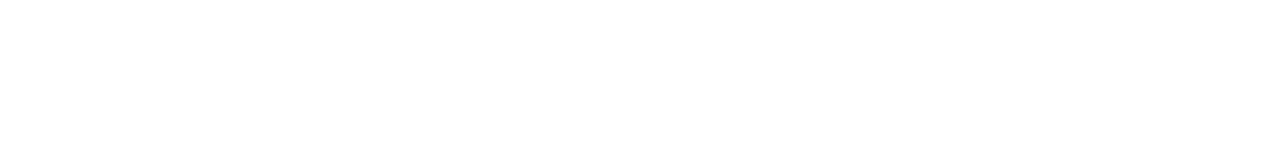
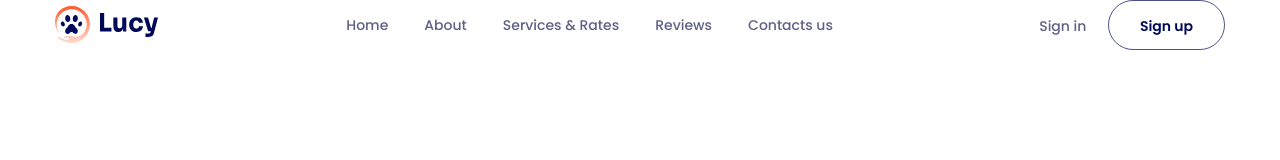
Before and after one commit to sonitou/htmlcss-06, a plain HTML site: page index.html in a window 1280 px wide. Drawn offline with Linux system fonts and the light colour scheme.

Commit message:
add header

```diff
--- a/assets/css/styles.css
+++ b/assets/css/styles.css
@@ -11,6 +11,7 @@ body {
     font-family: "Poppins", sans-serif;
 }
 
+/* Common */
 h1,
 h2,
 h3,
@@ -33,3 +34,65 @@ button {
     max-width: calc(100% - 48px);
     margin: 0 auto;
 }
+
+a {
+    text-decoration: none;
+}
+
+.btn {
+    --height: 56px;
+    display: inline-block;
+    min-width: 130px;
+    height: var(--height);
+    line-height: var(--height);
+    border: 1px solid rgb(0, 9, 88, 0.7);
+    border-radius: 99px;
+    font-weight: 600;
+    font-size: 1.4rem;
+    text-align: center;
+    color: #000958;
+}
+
+.btn:hover {
+    opacity: 0.9;
+}
+
+/* Header */
+.herder {
+    padding: 26px 0;
+    background: #fffaf5;
+}
+
+.header__inner {
+    display: flex;
+    align-items: center;
+    justify-content: space-between;
+}
+
+.navbar__list {
+    display: flex;
+}
+
+.navbar__link,
+.header-action__link {
+    padding: 8px 18px;
+    color: #5e6085;
+    font-size: 1.4rem;
+    font-weight: 500;
+    line-height: 1;
+}
+
+.navbar__link:hover {
+    color: #000958;
+    font-weight: 600;
+}
+
+.header-action__link:hover {
+    text-decoration: underline;
+    display: inline-block;
+}
+
+.header-action__btn {
+    --height: 50px;
+    min-width: 117px;
+}
--- a/index.html
+++ b/index.html
@@ -93,5 +93,49 @@
         />
         <meta name="theme-color" content="#ffffff" />
     </head>
-    <body></body>
+    <body>
+        <!-- Header -->
+        <header class="header">
+            <div class="container">
+                <div class="header__inner">
+                    <img
+                        src="./assets/img/logo.svg"
+                        alt="Lucy"
+                        class="header__logo"
+                    />
+                    <!-- Navbar -->
+                    <nav class="navbar">
+                        <ul class="navbar__list">
+                            <li class="navbar__item">
+                                <a href="#!" class="navbar__link">Home</a>
+                            </li>
+                            <li class="navbar__item">
+                                <a href="#!" class="navbar__link">About</a>
+                            </li>
+                            <li class="navbar__item">
+                                <a href="#!" class="navbar__link">
+                                    Services & Rates
+                                </a>
+                            </li>
+                            <li class="navbar__item">
+                                <a href="#!" class="navbar__link">Reviews</a>
+                            </li>
+                            <li class="navbar__item">
+                                <a href="#!" class="navbar__link">
+                                    Contacts us
+                                </a>
+                            </li>
+                        </ul>
+                    </nav>
+                    <!-- Header action -->
+                    <div class="header-action">
+                        <a href="#!" class="header-action__link"> Sign in </a>
+                        <a href="#!" class="btn header-action__btn">
+                            Sign up
+                        </a>
+                    </div>
+                </div>
+            </div>
+        </header>
+    </body>
 </html>
```
Also changed, not shown: assets/img/logo.svg (added).
